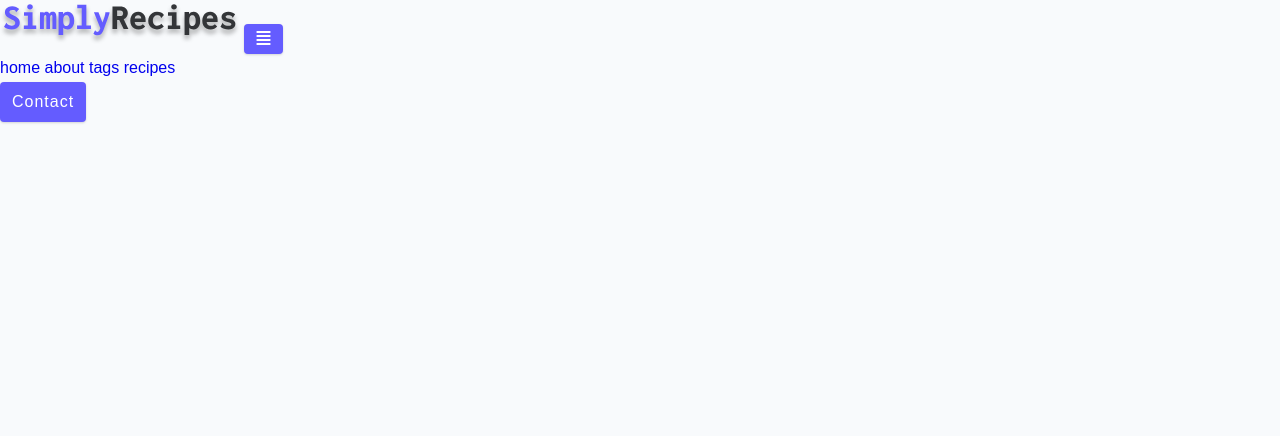
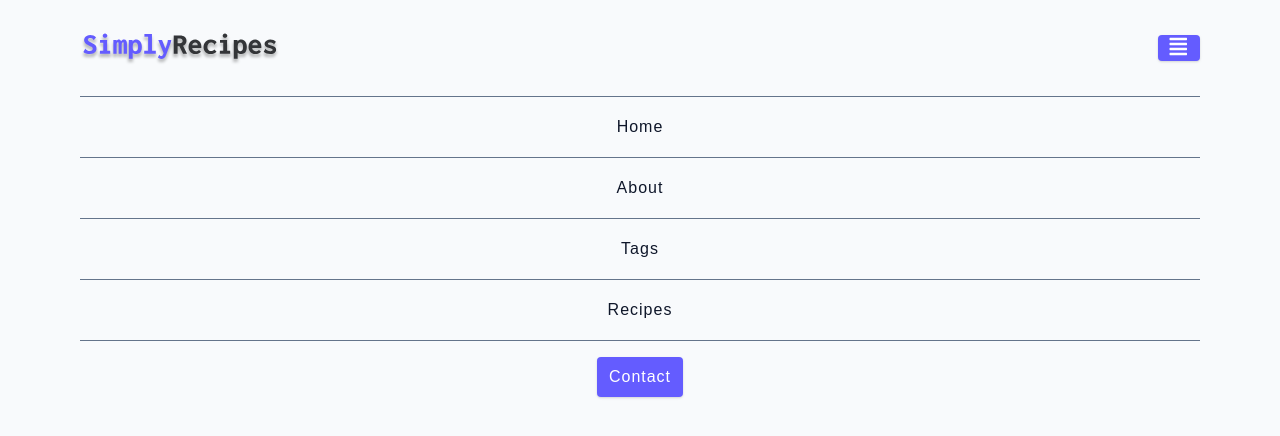
Before and after one commit to smckelli/simply-recipes, a plain HTML site: page starter/index.html in a window 1280 px wide. Drawn offline with Linux system fonts and the light colour scheme.

Commit message:
finishing the navbar css

```diff
--- a/starter/css/main.css
+++ b/starter/css/main.css
@@ -259,3 +259,65 @@ ul {
 Navbar
 ===============
 */
+
+.navbar{
+  display: flex;
+  justify-content: center;
+  align-items: center;
+  /* background: blue; */
+}
+
+.nav-center{
+  width: 90vw;
+  max-width: var(--max-width);
+  /* background: red; */
+}
+
+.nav-header{
+  height: 6rem;
+  display: flex;
+  justify-content: space-between;
+  align-items: center;
+}
+
+.nav-logo{
+  display: flex;
+  align-items: center;
+}
+
+.nav-header img{
+  width: 200px;
+}
+
+.nav-btn{
+  padding: 0.15rem 0.75rem;
+}
+
+.nav-btn i{
+  font-size: 1.25rem;
+}
+
+.nav-links{
+  display: flex;
+  flex-direction: column;
+  /* todo */
+}
+
+.nav-link{
+  display: block;
+  text-align: center;
+  text-transform: capitalize;
+  color: var(--grey-900);
+  letter-spacing: var(--letterSpacing);
+  padding: 1rem 0;
+  border-top: 1px solid var(--grey-500);
+  transition: var(--transition);
+}
+
+.nav-link:hover{
+  color: var(--primary-500);
+}
+
+.contact-link a{
+  padding: 0.15rem 1 rem;
+}
```
